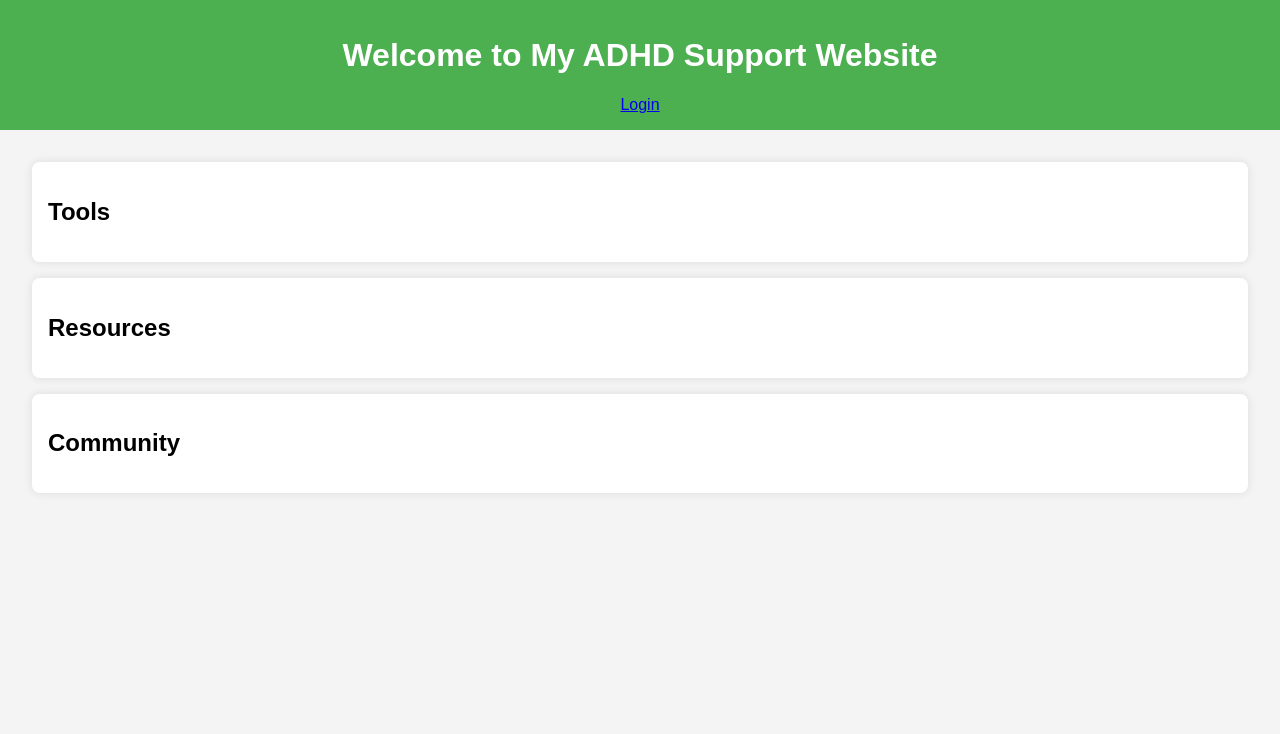
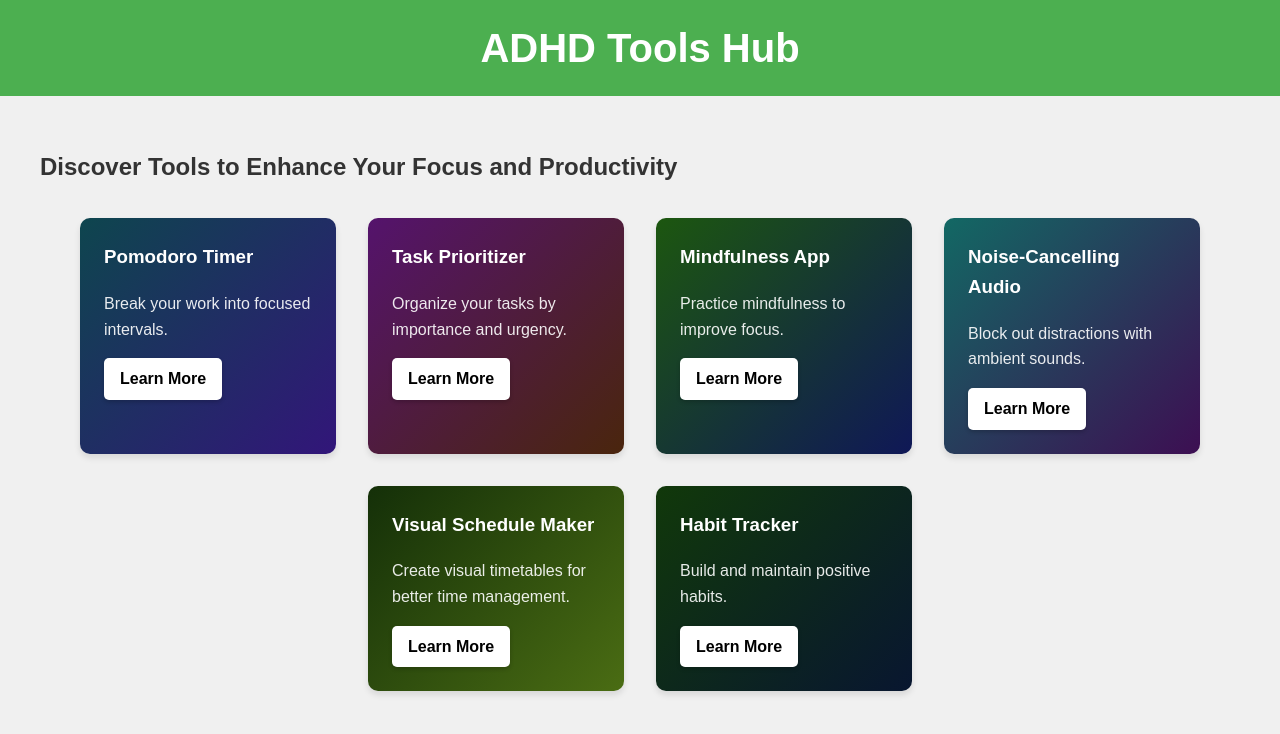
Before and after one commit to xshxn/adhd_web, a Flask app: page / in a window 1280 px wide. Shown: the top 734 px of the page. Run offline with Flask 3, Linux system fonts and the light colour scheme.

Commit message:
2nd commit

```diff
--- a/static/script.js
+++ b/static/script.js
@@ -1,4 +1,36 @@
-document.addEventListener('DOMContentLoaded', () => {
-    console.log('Document loaded and ready.');
-    // Add your JavaScript here
+const tools = [
+    { name: "Pomodoro Timer", description: "Break your work into focused intervals." },
+    { name: "Task Prioritizer", description: "Organize your tasks by importance and urgency." },
+    { name: "Mindfulness App", description: "Practice mindfulness to improve focus." },
+    { name: "Noise-Cancelling Audio", description: "Block out distractions with ambient sounds." },
+    { name: "Visual Schedule Maker", description: "Create visual timetables for better time management." },
+    { name: "Habit Tracker", description: "Build and maintain positive habits." }
+];
+
+const toolsGrid = document.getElementById('toolsGrid');
+
+function getRandomDarkColor() {
+    // Generate a random hue
+    const hue = Math.floor(Math.random() * 360);
+    // Use a low lightness value to ensure dark colors
+    const lightness = Math.floor(Math.random() * 20) + 10; // 10-30% lightness
+    return `hsl(${hue}, 70%, ${lightness}%)`;
+}
+
+function getRandomDarkGradient() {
+    const color1 = getRandomDarkColor();
+    const color2 = getRandomDarkColor();
+    return `linear-gradient(135deg, ${color1}, ${color2})`;
+}
+
+tools.forEach(tool => {
+    const toolCard = document.createElement('div');
+    toolCard.className = 'tool-card';
+    toolCard.style.background = getRandomDarkGradient();
+    toolCard.innerHTML = `
+        <h3>${tool.name}</h3>
+        <p>${tool.description}</p>
+        <a href="#" class="cta-button">Learn More</a>
+    `;
+    toolsGrid.appendChild(toolCard);
 });
--- a/static/styles.css
+++ b/static/styles.css
@@ -1,22 +1,71 @@
 body {
     font-family: Arial, sans-serif;
+    line-height: 1.6;
     margin: 0;
     padding: 0;
-    background-color: #f4f4f4;
+    background-color: #f0f0f0;
+    color: #333;
 }
+
 header {
     background-color: #4CAF50;
     color: white;
     text-align: center;
-    padding: 1em;
+    padding: 1rem;
 }
-main {
-    margin: 2em;
+
+h1 {
+    margin: 0;
+    font-size: 2.5rem;
 }
-section {
-    background: white;
-    padding: 1em;
-    margin-bottom: 1em;
-    border-radius: 8px;
-    box-shadow: 0 0 10px rgba(0, 0, 0, 0.1);
+
+.container {
+    max-width: 1200px;
+    margin: 0 auto;
+    padding: 2rem;
 }
+.tools-grid {
+    display: flex;
+    flex-wrap: wrap;
+    gap: 2rem;
+    margin-top: 2rem;
+    justify-content: center;
+}
+
+.tool-card {
+    flex: 0 1 calc(20% - 2rem); /* Adjust the percentage based on how many cards you want per row */
+    min-width: 200px;
+    border-radius: 10px;
+    box-shadow: 0 4px 6px rgba(0, 0, 0, 0.1);
+    padding: 1.5rem;
+    transition: transform 0.3s ease;
+    color: rgba(255, 255, 255, 0.9);
+}
+
+
+.tool-card:hover {
+    transform: translateY(-5px);
+}
+
+.tool-card h3 {
+    margin-top: 0;
+    color: white;
+}
+
+.cta-button {
+    display: inline-block;
+    background-color: white;
+    color: black;
+    padding: 0.5rem 1rem;
+    text-decoration: none;
+    border-radius: 5px;
+    transition: all 0.3s ease;
+    font-weight: bold;
+    box-shadow: 0 2px 4px rgba(0, 0, 0, 0.2);
+}
+
+.cta-button:hover {
+    background-color: #f0f0f0;
+    transform: translateY(-2px);
+    box-shadow: 0 4px 8px rgba(0, 0, 0, 0.2);
+}
--- a/templates/index.html
+++ b/templates/index.html
@@ -3,35 +3,19 @@
 <head>
     <meta charset="UTF-8">
     <meta name="viewport" content="width=device-width, initial-scale=1.0">
-    <title>ADHD Support Website</title>
-    <link rel="stylesheet" href="{{ url_for('static', filename='styles.css') }}">
+    <title>ADHD Tools Hub</title>
+    <link rel="stylesheet" href="static/styles.css">
 </head>
 <body>
     <header>
-        <h1>Welcome to My ADHD Support Website</h1>
-        <nav>
-            {% if current_user.is_authenticated %}
-                <a href="{{ url_for('dashboard') }}">Dashboard</a>
-                <a href="{{ url_for('logout') }}">Logout</a>
-            {% else %}
-                <a href="{{ url_for('login') }}">Login</a>
-            {% endif %}
-        </nav>
+        <h1>ADHD Tools Hub</h1>
     </header>
-    <main>
-        <section id="tools">
-            <h2>Tools</h2>
-            <!-- Tools content here -->
-        </section>
-        <section id="resources">
-            <h2>Resources</h2>
-            <!-- Resources content here -->
-        </section>
-        <section id="community">
-            <h2>Community</h2>
-            <!-- Community content here -->
-        </section>
-    </main>
-    <script src="{{ url_for('static', filename='script.js') }}"></script>
+    <div class="container">
+        <h2>Discover Tools to Enhance Your Focus and Productivity</h2>
+        <div class="tools-grid" id="toolsGrid">
+            <!-- Tool cards will be dynamically added here -->
+        </div>
+    </div>
+    <script src="static/script.js"></script>
 </body>
 </html>
```
